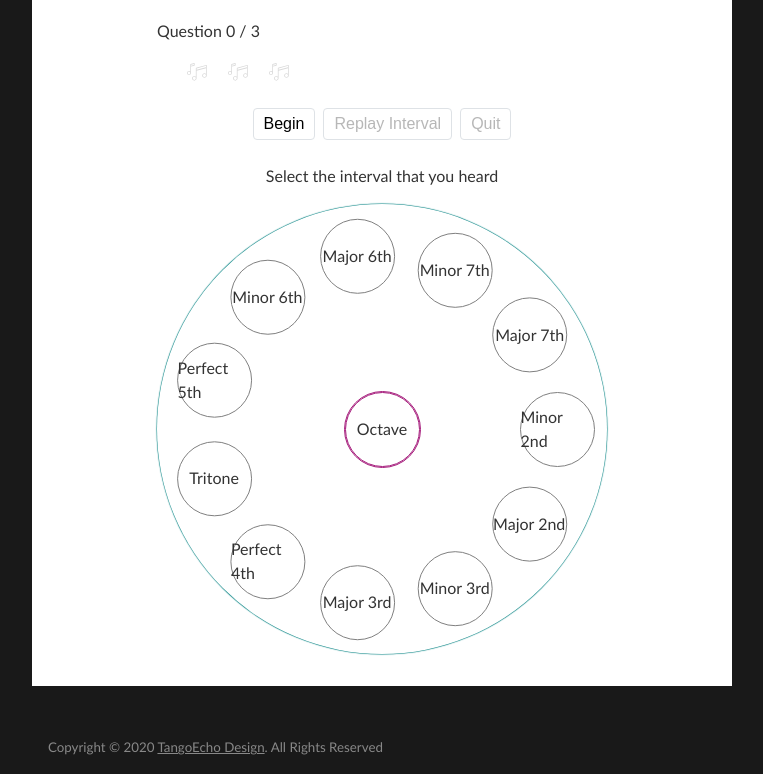
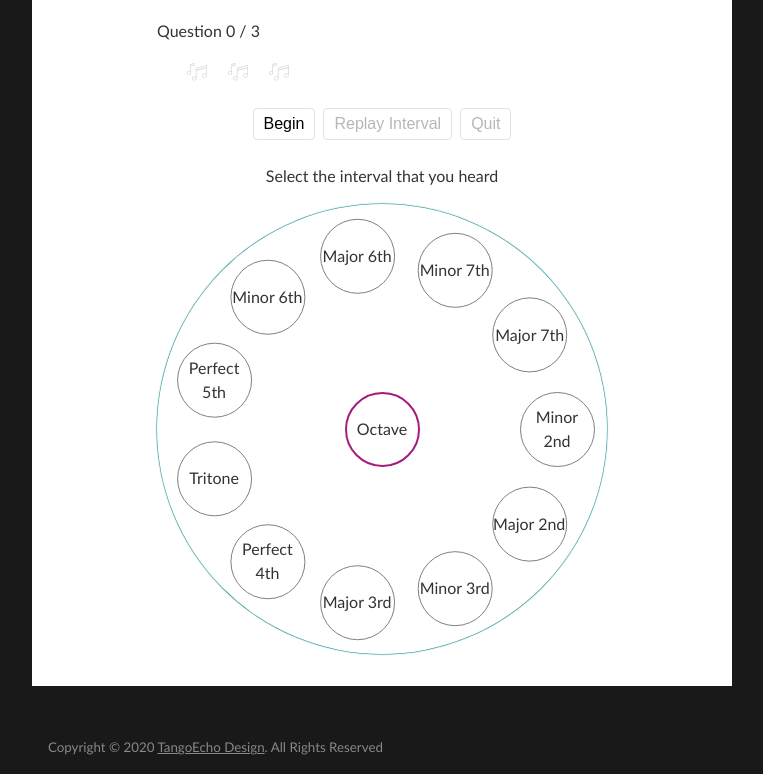
Before and after one commit to iwakoscott/Ear-Trainer, a plain HTML site: page quiz.html in a window 1280 px wide. Both pictures are taken after a click on the element 640 px from the left and 912 px from the top of the page. Shown: the part 483-1257 px from the top of the page, without its empty margins (258-1021 px from the left). Drawn offline with Linux system fonts and the light colour scheme.

Commit message:
Change display to grid and text align center. Make border 2px for hover and focus state of li.

```diff
--- a/css/styles.css
+++ b/css/styles.css
@@ -269,9 +269,13 @@ footer a:hover {
         margin-left: -37.5px;
         margin-top: -37.5px;
 
-        display: flex;
+        display: grid;
         justify-content: center;
         align-items: center;
+
+        /* ! using this because justify-content center is not working, but why not?? */
+        text-align: center;
+
         border-radius: 50%;
 
         border: 1px solid gray;
@@ -280,16 +284,20 @@ footer a:hover {
 
     .option:hover {
         outline: none;
+
         /*? use pseudo element instead of border?? */
-        border: 1px solid #a51b7b;
+        border: 2px solid #a51b7b;
         cursor: url('../assets/images/bongoCat3.png'), pointer;
     }
 
     .option:focus {
-        border: 1px solid #a51b7b;
+        outline: none;
+
+        border: 2px solid #a51b7b;
         border-radius: 50%;
     }
 
+    /* ! do i still need this, since i'm not using option elements? */
     .option-focused {
         outline: none;
         box-shadow: 0 0 2px 2px #a51b7b;
```
